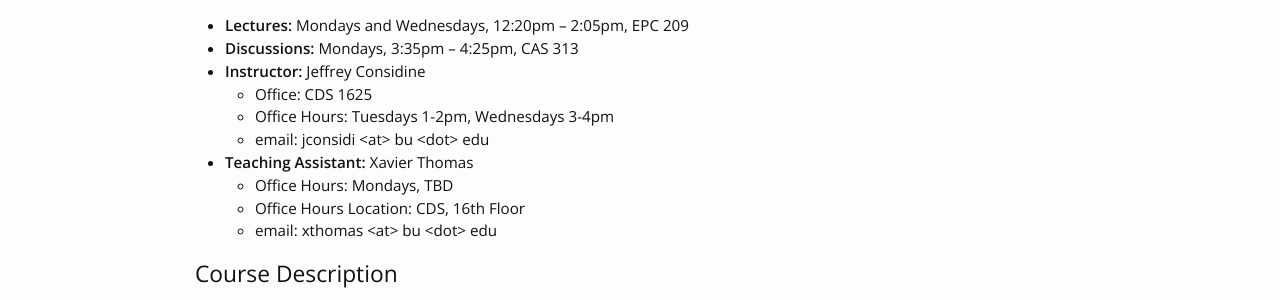
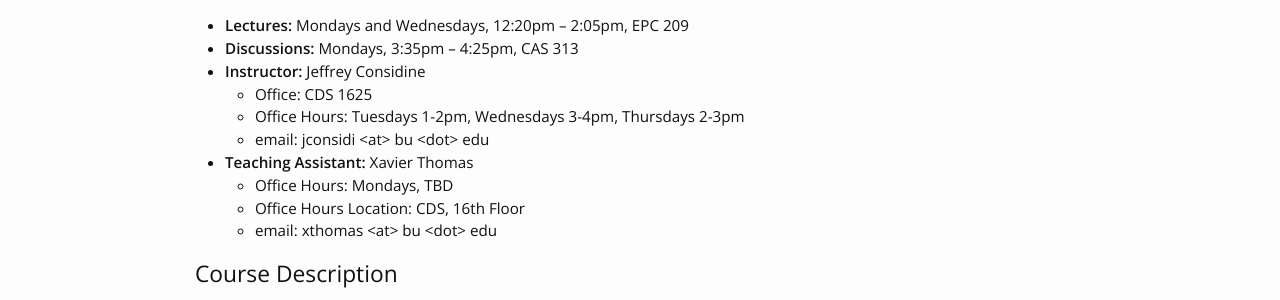
Before and after one commit to DL4DS/fa2024, a Jekyll site: the page built from index.md, in a window 1280 px wide and 900 px high. Shown: the part 385-685 px from the top of the window. Built offline with Jekyll 4.4.1, drawn with Linux system fonts in a browser that asks for light colours; nearby versions of some CDN libraries.

Commit message:
Updated office hours

```diff
--- a/index.md
+++ b/index.md
@@ -6,7 +6,7 @@ layout: home
 * **Discussions:** Mondays, 3:35pm -- 4:25pm, CAS 313
 * **Instructor:** Jeffrey Considine
   * Office: CDS 1625
-  * Office Hours: Tuesdays 1-2pm, Wednesdays 3-4pm
+  * Office Hours: Tuesdays 1-2pm, Wednesdays 3-4pm, Thursdays 2-3pm
   * email: jconsidi \<at\> bu \<dot\> edu
 * **Teaching Assistant:** Xavier Thomas
   * Office Hours: Mondays, TBD
```
